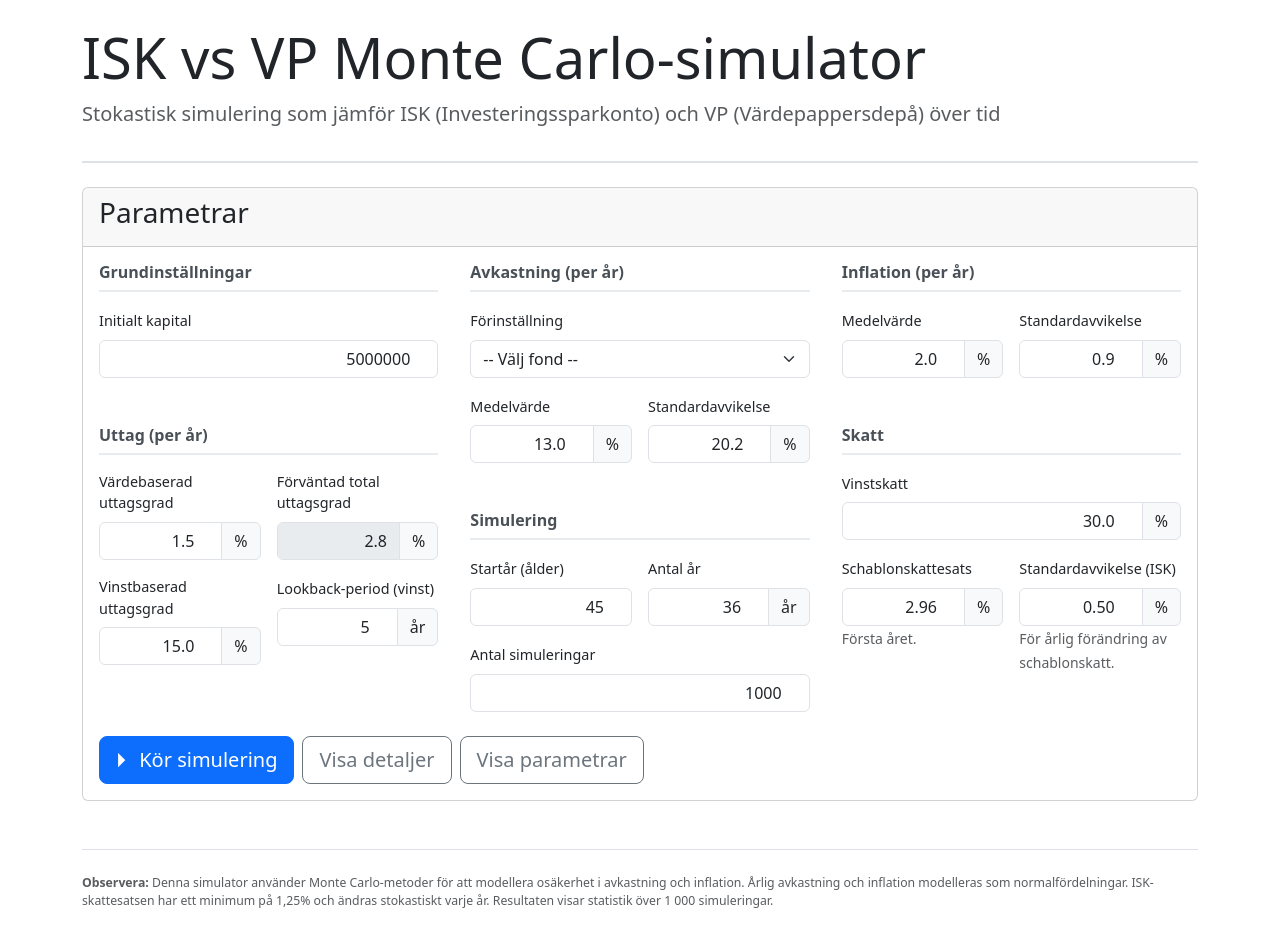
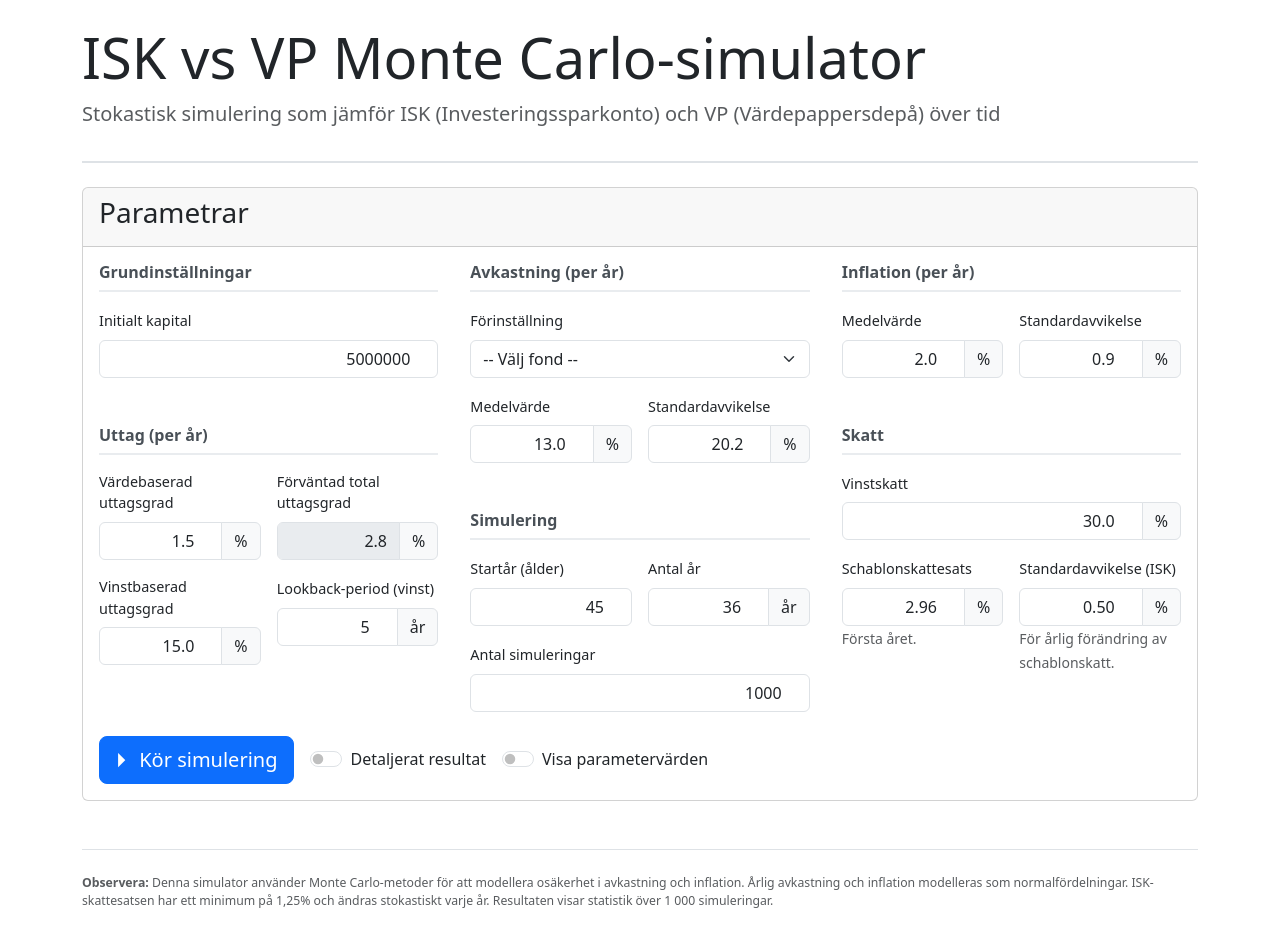
Before and after one commit to tommie/iskvsvp, a Vue app: page / in a window 1280 px wide. Built offline with nearby package versions, Linux system fonts and the light colour scheme.

Commit message:
Replaces result visibility buttons with switches.

```diff
--- a/src/components/InputParameters.vue
+++ b/src/components/InputParameters.vue
@@ -357,21 +357,33 @@ const expectedTotalWithdrawalRate = computed(() => {
           Kör simulering
         </button>
 
-        <button
-          class="btn btn-outline-secondary btn-lg ms-2"
-          @click="showDetailedStatistics = !showDetailedStatistics"
-          :disabled="isRunning"
-        >
-          {{ showDetailedStatistics ? 'Dölj detaljer' : 'Visa detaljer' }}
-        </button>
+        <div class="form-check form-switch ms-3">
+          <input
+            class="form-check-input"
+            type="checkbox"
+            role="switch"
+            id="show-detailed-statistics"
+            v-model="showDetailedStatistics"
+            :disabled="isRunning"
+          />
+          <label class="form-check-label" for="show-detailed-statistics">
+            Detaljerat resultat
+          </label>
+        </div>
 
-        <button
-          class="btn btn-outline-secondary btn-lg ms-2"
-          @click="showStochasticParameters = !showStochasticParameters"
-          :disabled="isRunning"
-        >
-          {{ showStochasticParameters ? 'Dölj parametrar' : 'Visa parametrar' }}
-        </button>
+        <div class="form-check form-switch ms-3">
+          <input
+            class="form-check-input"
+            type="checkbox"
+            role="switch"
+            id="show-stochastic-params"
+            v-model="showStochasticParameters"
+            :disabled="isRunning"
+          />
+          <label class="form-check-label" for="show-stochastic-params">
+            Visa parametervärden
+          </label>
+        </div>
 
         <div
           v-if="isRunning"
```
